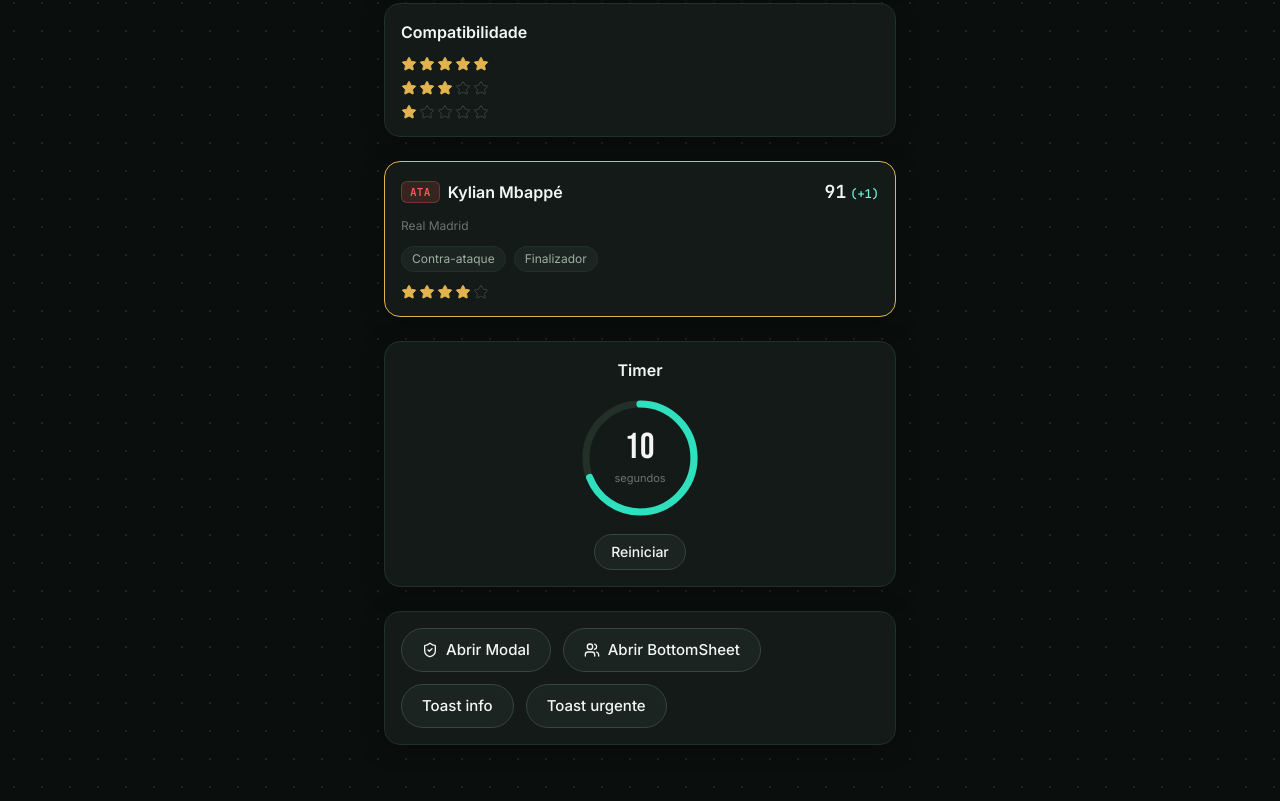
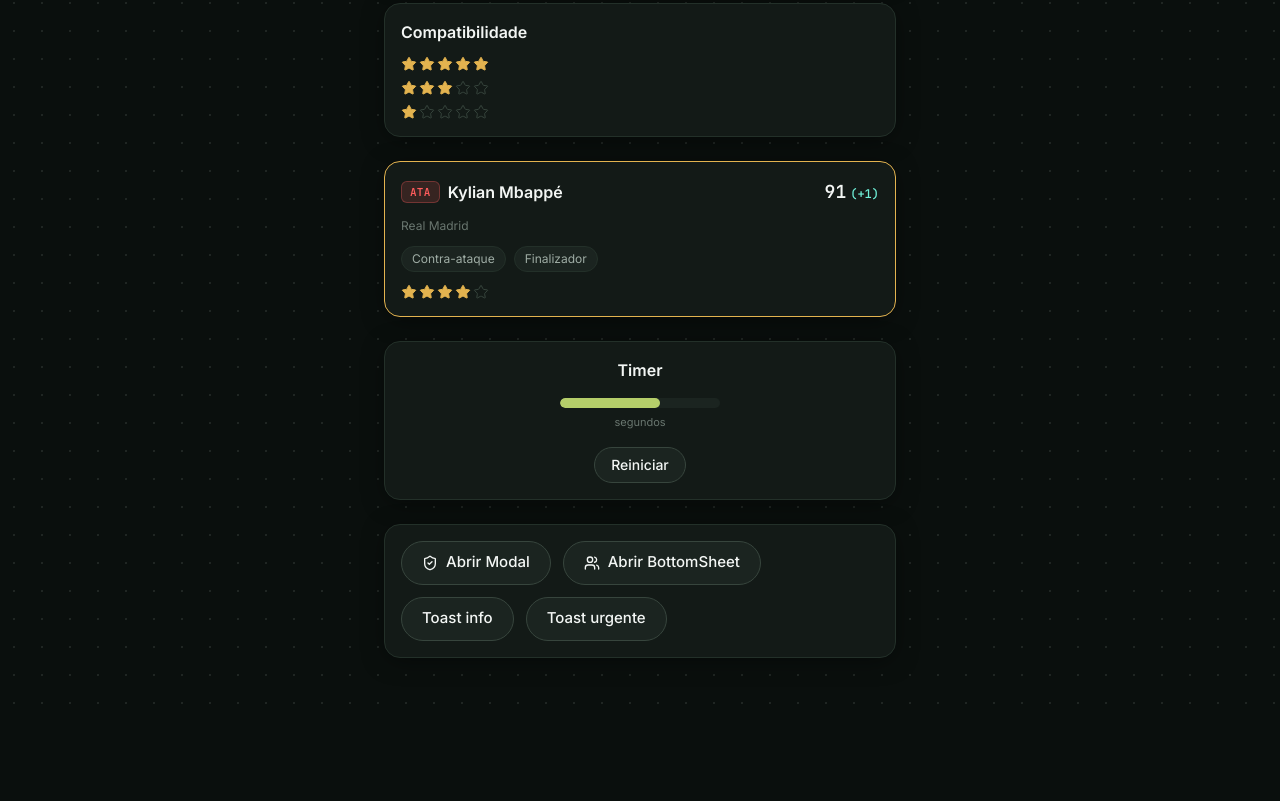
Before and after one commit to leonardo-jvs/pick11, a Next.js app: page /design-system in a window 1280 px wide. Shown: the part 515-1316 px from the top of the page. After the commit the page ends 1229 px from the top, so only its background shows below. Built offline with nearby package versions, Linux system fonts and the light colour scheme.

Commit message:
Barra de tempo

```diff
--- a/app/draft/[roomId]/page.tsx
+++ b/app/draft/[roomId]/page.tsx
@@ -326,9 +326,9 @@
                   </span>
                 </p>
                 <div className={cn(!showTimerNumber && "sr-only")} aria-hidden={!showTimerNumber}>
-                  <Timer seconds={timerSeconds} resetKey={currentTurn.index} onComplete={handleTimeout} size={52} />
+                  <Timer seconds={timerSeconds} resetKey={currentTurn.index} onComplete={handleTimeout} size={96} />
                 </div>
-                {!showTimerNumber && <div className="size-[52px] shrink-0" />}
+                {!showTimerNumber && <div className="h-2.5 w-24 shrink-0" />}
               </div>
 
               <div className="mt-1.5 flex gap-1.5 overflow-x-auto">
--- a/app/pre-match/[roomId]/page.tsx
+++ b/app/pre-match/[roomId]/page.tsx
@@ -398,10 +398,10 @@
               seconds={timerSeconds}
               resetKey={`${currentRound}-${cupState?.phase}-${cupState?.currentGroupRound}`}
               onComplete={attemptSimulateRound}
-              size={64}
+              size={112}
             />
           </div>
-          {!showTimerNumber && <div className="size-16 shrink-0" />}
+          {!showTimerNumber && <div className="h-2.5 w-28 shrink-0" />}
         </div>
 
         {!showTimerNumber && (
--- a/components/ui/Timer.tsx
+++ b/components/ui/Timer.tsx
@@ -1,11 +1,12 @@
 "use client";
 
-import { useEffect, useRef, useState } from "react";
+import { useEffect, useRef } from "react";
 import { cn } from "@/lib/utils";
 
 export interface TimerProps {
   seconds: number;
   onComplete?: () => void;
+  /** Largura da barra em px (mantém o nome "size" pra não precisar mudar quem já usa o componente) */
   size?: number;
   paused?: boolean;
   /** Muda a key para reiniciar o timer (ex: nova rodada do draft) */
@@ -14,99 +15,52 @@
   label?: string;
 }
 
-const RADIUS = 45;
-const CIRCUMFERENCE = 2 * Math.PI * RADIUS;
-
-export function Timer({
-  seconds,
-  onComplete,
-  size = 120,
-  paused = false,
-  resetKey,
-  className,
-  label,
-}: TimerProps) {
-  const [remaining, setRemaining] = useState(seconds);
+/**
+ * Barra de tempo — 100% CSS, sem nenhum `setInterval`/`Date.now()` calculando
+ * um número a cada tick. A barra some (de verde a vermelho) sozinha, via uma
+ * única animação CSS nativa do navegador, e `onComplete` é disparado por um
+ * único `setTimeout` agendado exatamente para o fim da contagem.
+ *
+ * Por que a troca: a versão anterior (numérica, com polling via setInterval)
+ * apresentava bugs visuais intermitentes e difíceis de reproduzir (números
+ * como "249" aparecendo do nada) — sintoma clássico de estado calculado
+ * repetidamente em JS divergindo do relógio real. Removendo esse cálculo
+ * repetido inteiramente (a barra não tem nenhum número pra "errar", e o
+ * disparo do fim de tempo é um único agendamento, não um polling) elimina
+ * essa classe inteira de bug pela raiz, não só sintomaticamente.
+ */
+export function Timer({ seconds, onComplete, size = 160, paused = false, resetKey, className, label }: TimerProps) {
   const onCompleteRef = useRef(onComplete);
   onCompleteRef.current = onComplete;
-  // Ancora o início da contagem no relógio real. A cada tick, o valor exibido
-  // é recalculado a partir de "quantos segundos realmente se passaram desde
-  // que a contagem começou" — não de simplesmente subtrair 1 a cada disparo
-  // do setInterval. Isso corrige o mostrador em dispositivos que atrasam ou
-  // pulam ticks (comum em abas mobile em segundo plano / economia de
-  // bateria): mesmo que o interval dispare tarde ou irregular, o número
-  // exibido sempre bate com o tempo real decorrido. A lógica de quando
-  // reiniciar (`resetKey`/`seconds`) e quando disparar `onComplete`
-  // (`remaining === 0`) continua exatamente a mesma de antes.
-  const startedAtRef = useRef(Date.now());
 
-  // Reinicia a contagem sempre que a rodada (resetKey) ou a duração mudarem.
-  // Fica em um efeito isolado — nunca durante o render.
+  // Um ÚNICO agendamento por rodada — nunca um polling. O navegador dispara
+  // isso sozinho, exatamente na hora certa; não há como "acumular deriva" ao
+  // longo do tempo porque não existe nenhum recálculo repetido acontecendo.
   useEffect(() => {
-    startedAtRef.current = Date.now();
-    setRemaining(seconds);
-  }, [seconds, resetKey]);
-
-  // Único intervalo ativo por vez: o cleanup abaixo sempre destrói o intervalo
-  // anterior antes de criar outro, seja por troca de rodada, pausa ou duração.
-  // O updater de setRemaining APENAS recalcula o número a partir do relógio
-  // real — nunca chama onComplete nem qualquer outro setState de fora daqui,
-  // evitando o erro "Cannot update a component while rendering a different
-  // component". Roda a cada 250ms (não 1s) só pra corrigir o mostrador mais
-  // rápido caso um tick anterior tenha atrasado — a granularidade exibida
-  // continua em segundos inteiros.
-  useEffect(() => {
-    if (paused) return;
-    const id = setInterval(() => {
-      const elapsedSeconds = Math.floor((Date.now() - startedAtRef.current) / 1000);
-      setRemaining(Math.max(0, seconds - elapsedSeconds));
-    }, 250);
-    return () => clearInterval(id);
+    if (paused || seconds <= 0) return;
+    const id = setTimeout(() => onCompleteRef.current?.(), seconds * 1000);
+    return () => clearTimeout(id);
   }, [seconds, resetKey, paused]);
 
-  // onComplete é disparado como reação à mudança de `remaining`, sempre depois
-  // do commit do render — nunca dentro do updater de estado, nunca durante o render.
-  useEffect(() => {
-    if (remaining === 0) {
-      onCompleteRef.current?.();
-    }
-  }, [remaining]);
-
-  const progress = remaining / seconds;
-  const isUrgent = remaining <= Math.min(3, Math.ceil(seconds * 0.25));
-  const strokeColor = isUrgent ? "#FF5C5C" : "#2FE0BE";
+  const isPaused = paused || seconds <= 0;
 
   return (
-    <div
-      className={cn("relative inline-flex items-center justify-center", isUrgent && "animate-pulse-ring rounded-full", className)}
-      style={{ width: size, height: size }}
-    >
-      <svg width={size} height={size} viewBox="0 0 100 100" className="-rotate-90">
-        <circle cx="50" cy="50" r={RADIUS} fill="none" stroke="#233029" strokeWidth="6" />
-        <circle
-          cx="50"
-          cy="50"
-          r={RADIUS}
-          fill="none"
-          stroke={strokeColor}
-          strokeWidth="6"
-          strokeLinecap="round"
-          strokeDasharray={CIRCUMFERENCE}
-          strokeDashoffset={CIRCUMFERENCE * (1 - progress)}
-          style={{ transition: "stroke-dashoffset 1s linear, stroke 0.3s ease" }}
+    <div className={cn("flex flex-col items-center gap-1.5", className)} style={{ width: size }}>
+      <div className="h-2.5 w-full overflow-hidden rounded-pill bg-surface-elevated">
+        {/* `key` força o React a desmontar e remontar esta div a cada nova
+            rodada — é assim que a animação CSS reinicia de forma confiável
+            do zero, sem precisar de nenhum JS pra "resetar" um valor. */}
+        <div
+          key={`${resetKey}-${seconds}-${isPaused}`}
+          className={cn("h-full rounded-pill", !isPaused && "animate-timer-countdown")}
+          style={{
+            width: isPaused ? (seconds <= 0 ? "0%" : "100%") : undefined,
+            backgroundColor: isPaused ? "#2FE0BE" : undefined,
+            animationDuration: isPaused ? undefined : `${seconds}s`,
+          }}
         />
-      </svg>
-      <div className="absolute flex flex-col items-center justify-center">
-        <span
-          className={cn(
-            "font-display text-4xl leading-none tracking-wide tabular-nums",
-            isUrgent ? "text-danger" : "text-text-primary"
-          )}
-        >
-          {remaining}
-        </span>
-        {label && <span className="mt-1 font-sans text-[11px] text-text-tertiary">{label}</span>}
       </div>
+      {label && <span className="font-sans text-[11px] text-text-tertiary">{label}</span>}
     </div>
   );
 }
--- a/tailwind.config.ts
+++ b/tailwind.config.ts
@@ -104,10 +104,17 @@
           "0%": { opacity: "0", transform: "translateY(8px)" },
           "100%": { opacity: "1", transform: "translateY(0)" },
         },
+        "timer-countdown": {
+          "0%": { width: "100%", backgroundColor: "#2FE0BE" },
+          "55%": { backgroundColor: "#F5C542" },
+          "80%": { backgroundColor: "#FF5C5C" },
+          "100%": { width: "0%", backgroundColor: "#FF5C5C" },
+        },
       },
       animation: {
         "pulse-ring": "pulse-ring 1.4s ease-out infinite",
         "fade-up": "fade-up 0.4s ease-out both",
+        "timer-countdown": "timer-countdown 10s linear forwards",
       },
     },
   },
```
Also changed, not shown: 1 other file (tests, documents, lock files or other folders).
